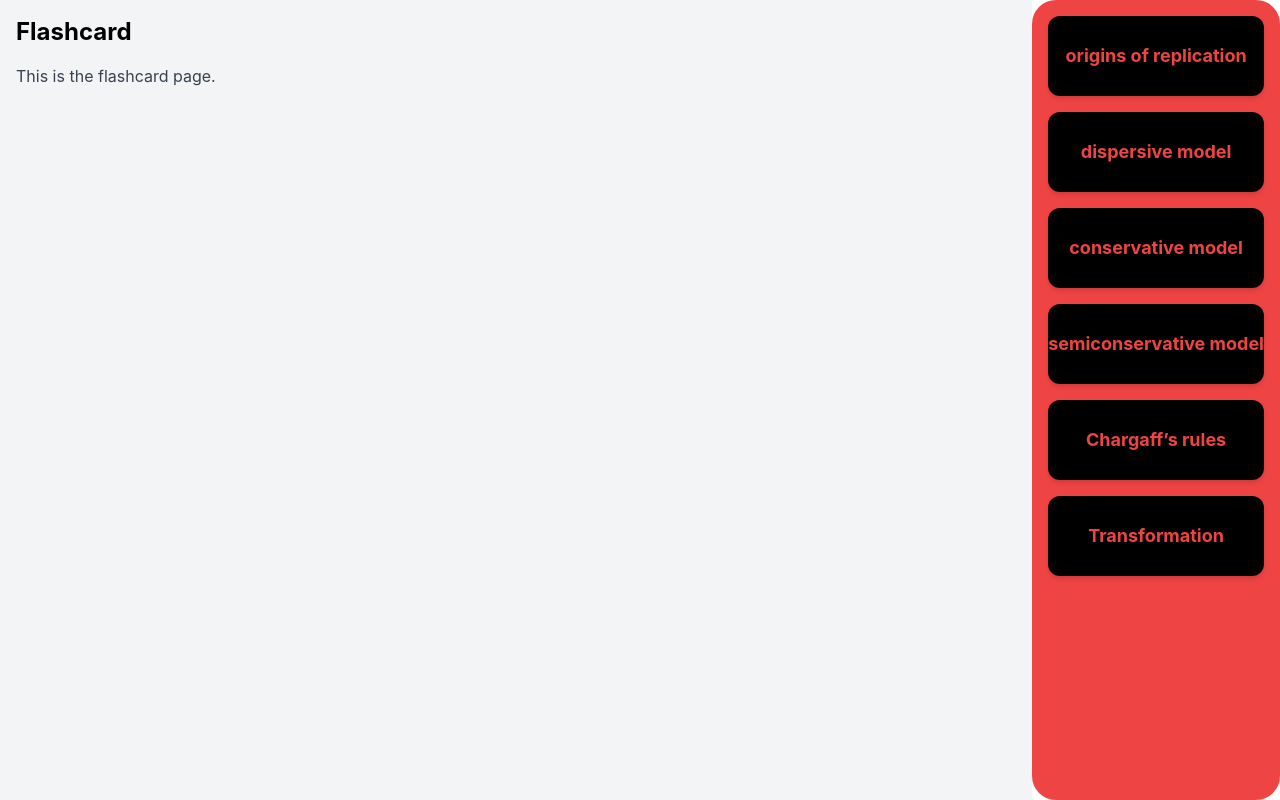
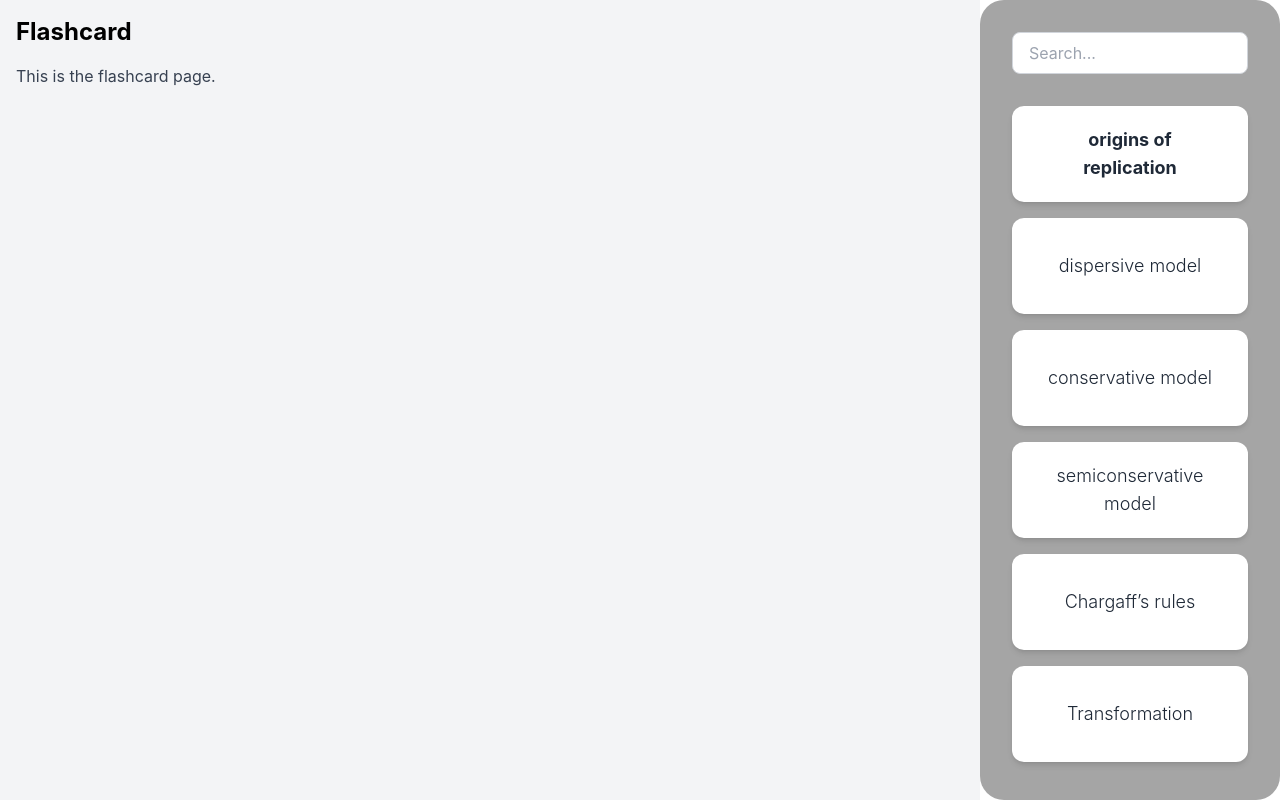
Before and after one commit to fahimWad/cs188-hci, a React (Create React App) app in the folder nebula/: page / in a window 1280 px wide. Built offline with nearby package versions, Linux system fonts and the light colour scheme.

Commit message:
Sidebar progress
Stateful flashcard highlighting + selection

```diff
--- a/nebula/src/components/Sidebar.tsx
+++ b/nebula/src/components/Sidebar.tsx
@@ -13,15 +13,26 @@ const Sidebar: React.FC = () => {
     const [selected, setSelected] = useState(1);
     const [search, setSearch] = useState("");
 
+
     return (
-        <div className="sidebar bg-red-500 rounded-3xl p-4 flex flex-col h-screen box-border gap-4">
+        <div className="sidebar bg-[#A5A5A5] rounded-3xl w-[300px] p-8 flex flex-col h-screen box-border gap-4">
+            <div className="flex items-center mb-4">
+                <input
+                    type="text"
+                    placeholder="Search..."
+                    value={search}
+                    onChange={(e) => setSearch(e.target.value)}
+                    className="border border-gray-300 rounded-lg px-4 py-2 w-full"
+                />
+            </div>
             {cards.map(card => (
-            <div
+                <div
                 key={card.id}
-                className="bg-black rounded-xl shadow-md flex items-center justify-center h-20 cursor-pointer"
-            >
-                <span className="text-red-500 text-lg font-bold">{card.text}</span>
-            </div>
+                className="bg-white rounded-xl shadow-md flex items-center justify-center h-20 cursor-pointer px-8 py-12 text-center"
+                onClick={() => setSelected(card.id)}
+                >
+                <span className={`text-gray-800 text-lg ${selected === card.id ? "font-bold" : "font-light"}`}>{card.text}</span>
+                </div>
             ))}
         </div>
     );
```
Also changed, not shown: 1 other file (tests, documents, lock files or other folders).
